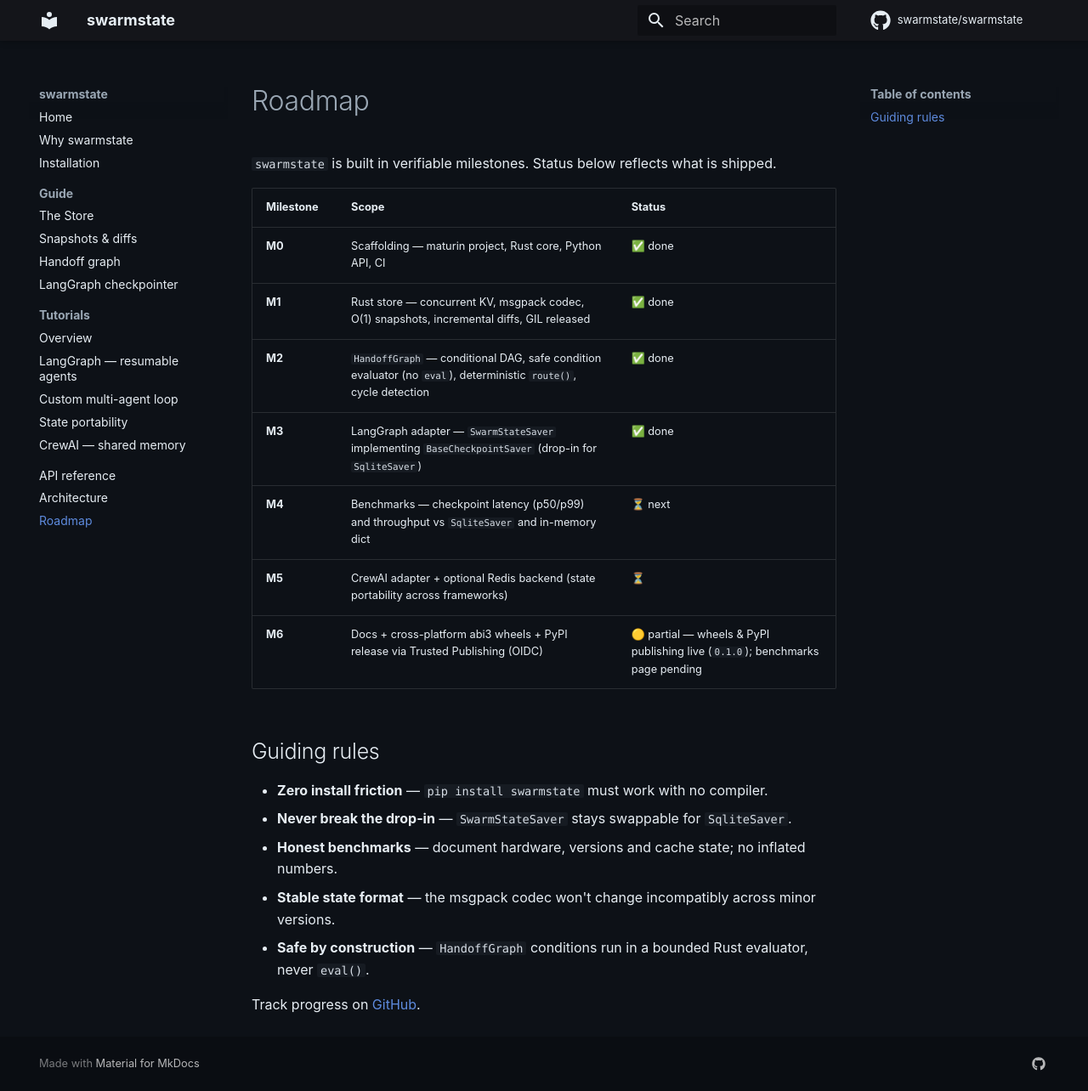
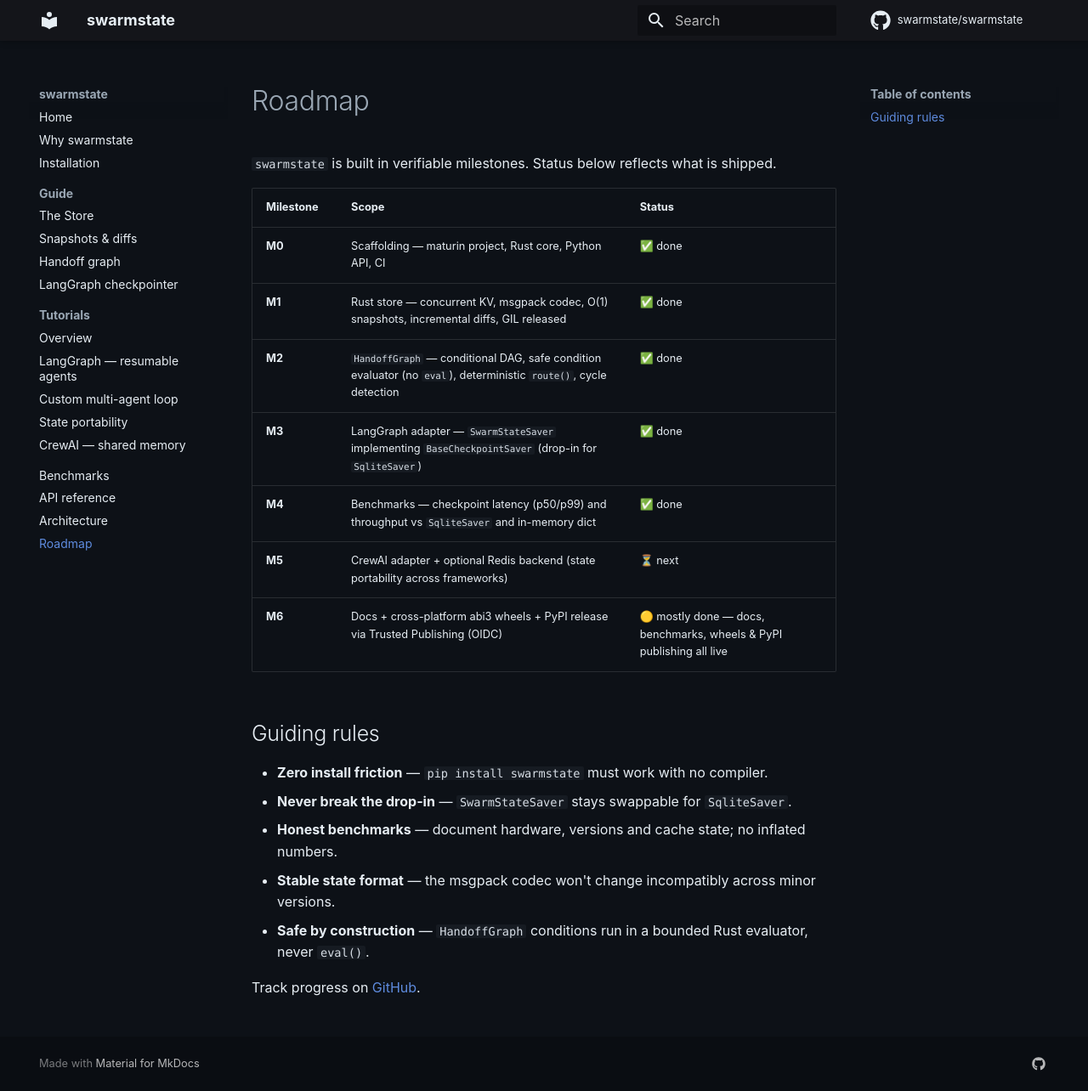
Before and after one commit to swarmstate/swarmstate.github.io, an MkDocs documentation site: the page built from docs/roadmap.md, in a window 1280 px wide and 1284 px high. Shown: the whole window at 85% size. Built offline with MkDocs 1.6.1 and Material for MkDocs 9.7.7, drawn with Linux system fonts in a browser that asks for light colours; comment, search, counter and statistics services are not loaded.

Commit message:
docs: benchmarks page + uv install command on home
- Benchmarks page (latency + snapshot charts, honest methodology), added to nav
- home shows both 'pip install' and 'uv add'
- roadmap M4 done / M5 next; architecture + why link to benchmarks

Co-Authored-By: Claude Opus 4.8 (1M context) <noreply@anthropic.com>

```diff
--- a/docs/roadmap.md
+++ b/docs/roadmap.md
@@ -8,9 +8,9 @@
 | **M1** | Rust store — concurrent KV, msgpack codec, O(1) snapshots, incremental diffs, GIL released | ✅ done |
 | **M2** | `HandoffGraph` — conditional DAG, safe condition evaluator (no `eval`), deterministic `route()`, cycle detection | ✅ done |
 | **M3** | LangGraph adapter — `SwarmStateSaver` implementing `BaseCheckpointSaver` (drop-in for `SqliteSaver`) | ✅ done |
-| **M4** | Benchmarks — checkpoint latency (p50/p99) and throughput vs `SqliteSaver` and in-memory dict | ⏳ next |
-| **M5** | CrewAI adapter + optional Redis backend (state portability across frameworks) | ⏳ |
-| **M6** | Docs + cross-platform abi3 wheels + PyPI release via Trusted Publishing (OIDC) | 🟡 partial — wheels & PyPI publishing live (`0.1.0`); benchmarks page pending |
+| **M4** | Benchmarks — checkpoint latency (p50/p99) and throughput vs `SqliteSaver` and in-memory dict | ✅ done |
+| **M5** | CrewAI adapter + optional Redis backend (state portability across frameworks) | ⏳ next |
+| **M6** | Docs + cross-platform abi3 wheels + PyPI release via Trusted Publishing (OIDC) | 🟡 mostly done — docs, benchmarks, wheels & PyPI publishing all live |
 
 ## Guiding rules
 
--- a/docs/stylesheets/extra.css
+++ b/docs/stylesheets/extra.css
@@ -62,6 +62,19 @@ body {
   padding: 0.2em 0.55em;
   border-radius: 6px;
   font-size: 1em;
+}
+.ss-install {
+  display: flex;
+  gap: 0.6rem;
+  justify-content: center;
+  flex-wrap: wrap;
+}
+.ss-install code {
+  background: var(--ss-code-bg);
+  border: 1px solid var(--ss-border);
+  padding: 0.4em 0.8em;
+  border-radius: 8px;
+  font-size: 0.95em;
 }
 .ss-cta {
   margin-top: 1.75rem;
--- a/mkdocs.yml
+++ b/mkdocs.yml
@@ -58,6 +58,7 @@ nav:
       - Custom multi-agent loop: tutorials/custom-loop.md
       - State portability: tutorials/portability.md
       - CrewAI — shared memory: tutorials/crewai.md
+  - Benchmarks: benchmarks.md
   - API reference: api.md
   - Architecture: architecture.md
   - Roadmap: roadmap.md
```
Also changed, not shown: docs/architecture.md (+1 -2 lines), docs/benchmarks.md (added, +64 -0 lines), docs/index.md (+3 -0 lines), docs/why.md (+5 -3 lines), docs/assets/bench_latency.svg (added), docs/assets/bench_snapshot.svg (added).
